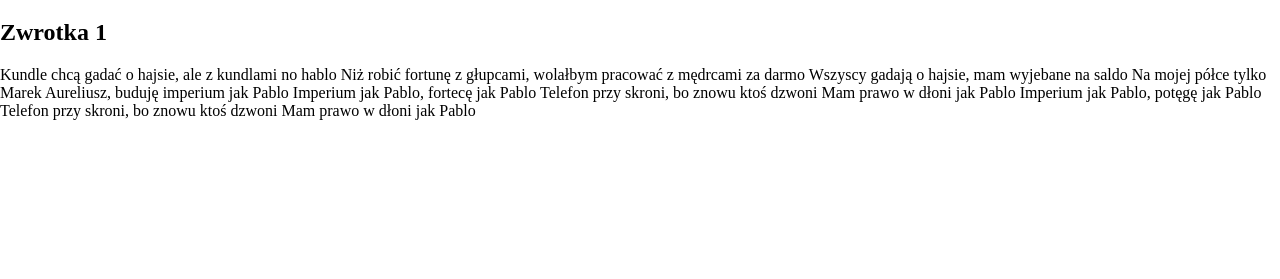
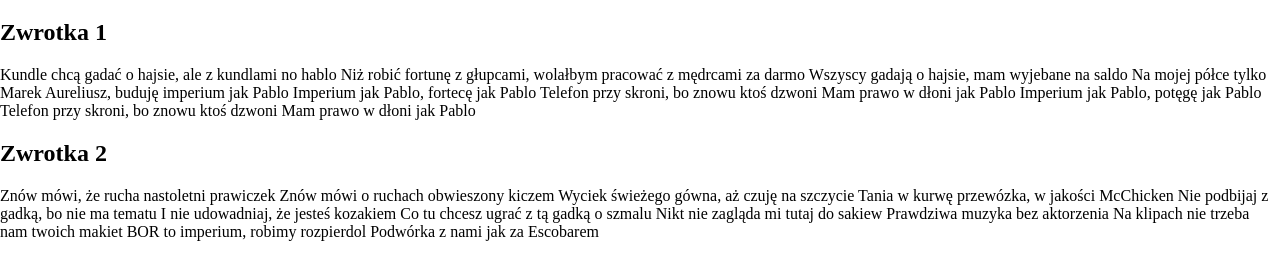
Before and after one commit to GeronimoJr/strona-z-tekstem-piosenki, a plain HTML site: page index.html in a window 1280 px wide. Shown: the part 61-340 px from the top of the page. Drawn offline with Linux system fonts and the light colour scheme.

Commit message:
Add .container and second verse

```diff
--- a/index.html
+++ b/index.html
@@ -7,6 +7,7 @@
 		<link rel="stylesheet" type="text/css" href="style.css">
 	</head>
 	<body>
+		<div class="container">
 			<h1>Quebonafide - Pablo</h1>
 			<h2>Zwrotka 1</h2>
 			<p>Kundle chcą gadać o hajsie, ale z kundlami no hablo
@@ -19,5 +20,19 @@
 			Imperium jak Pablo, potęgę jak Pablo
 			Telefon przy skroni, bo znowu ktoś dzwoni
 			Mam prawo w dłoni jak Pablo</p>
+			<h2>Zwrotka 2</h2>
+			<p>Znów mówi, że rucha nastoletni prawiczek
+			Znów mówi o ruchach obwieszony kiczem
+			Wyciek świeżego gówna, aż czuję na szczycie
+			Tania w kurwę przewózka, w jakości McChicken
+			Nie podbijaj z gadką, bo nie ma tematu
+			I nie udowadniaj, że jesteś kozakiem
+			Co tu chcesz ugrać z tą gadką o szmalu
+			Nikt nie zagląda mi tutaj do sakiew
+			Prawdziwa muzyka bez aktorzenia
+			Na klipach nie trzeba nam twoich makiet
+			BOR to imperium, robimy rozpierdol
+			Podwórka z nami jak za Escobarem</p>
+		</div>
 	</body>
 </html>
```
Lines whose indentation alone changed are shown as unchanged.
